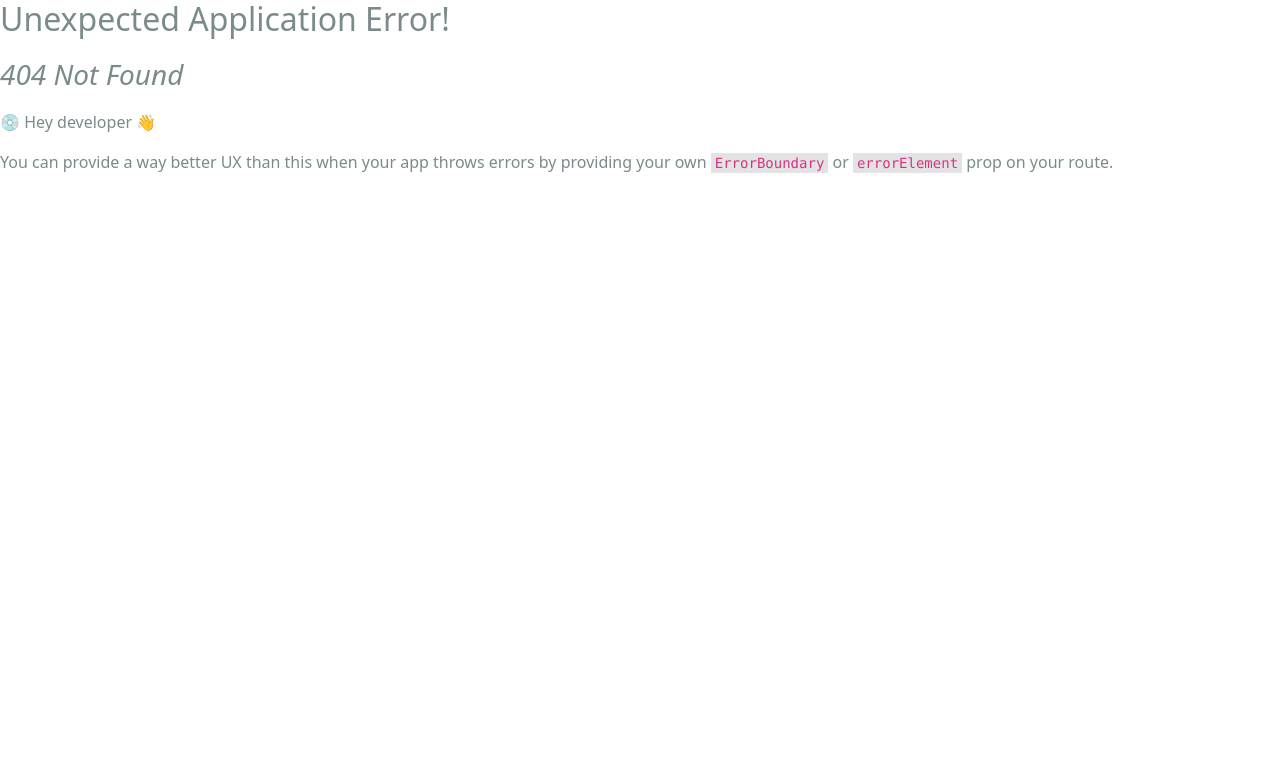
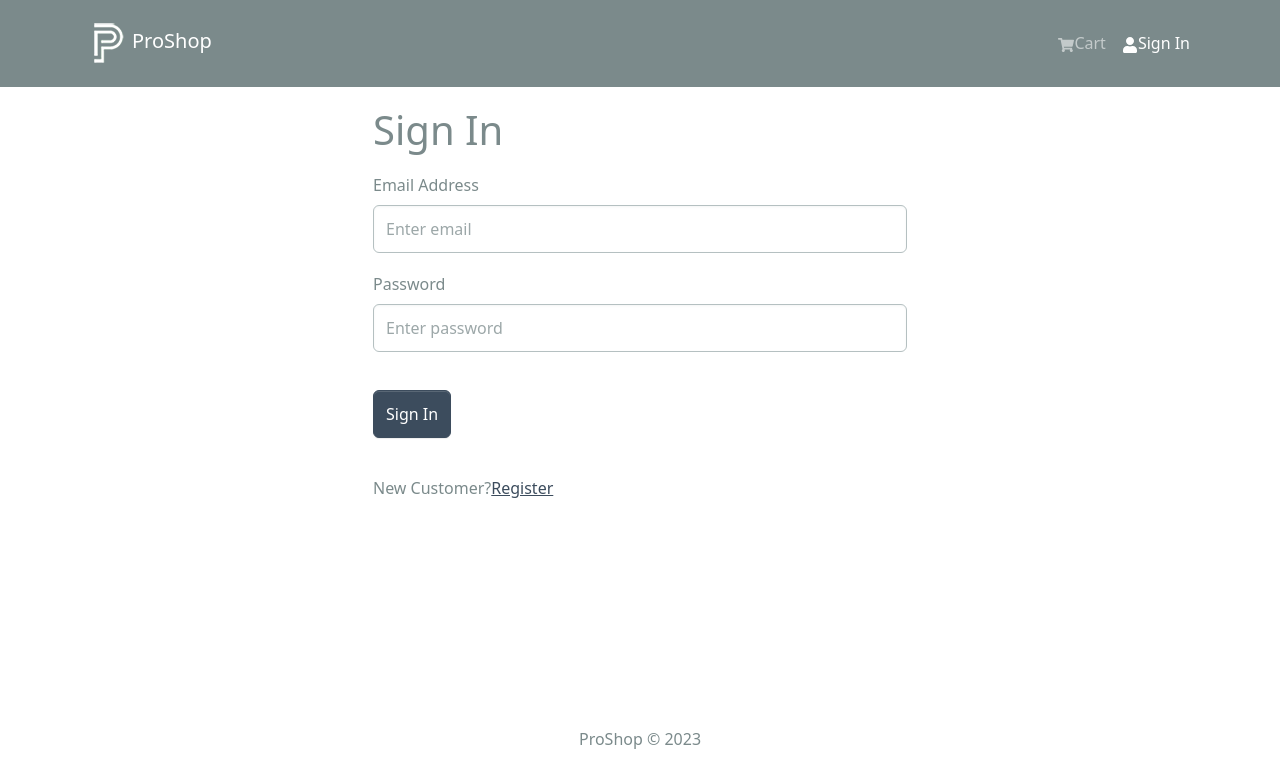
Before and after one commit to Alfredo3232/e-commerce, a React (Vite) app in the folder frontend/: page /login in a window 1280 px wide. Before the commit this address had no page. Shown: the top 784 px of the page. Built offline with nearby package versions, Linux system fonts and the light colour scheme.

Commit message:
Add login page and logic

```diff
--- a/frontend/package.json
+++ b/frontend/package.json
@@ -20,7 +20,8 @@
     "react-icons": "^4.12.0",
     "react-redux": "^8.1.3",
     "react-router-bootstrap": "^0.26.2",
-    "react-router-dom": "^6.20.0"
+    "react-router-dom": "^6.20.0",
+    "react-toastify": "^9.1.3"
   },
   "devDependencies": {
     "@types/react": "^18.2.39",
--- a/frontend/src/App.jsx
+++ b/frontend/src/App.jsx
@@ -1,8 +1,11 @@
 import { Container } from "react-bootstrap";
 import { Outlet } from "react-router-dom";
+import { ToastContainer } from "react-toastify";
+
 
 import Header from "./components/Header.jsx";
 import Footer from "./components/Footer.jsx";
+import "react-toastify/dist/ReactToastify.css";
 
 const App = () => <>
     <Header />
@@ -14,6 +17,8 @@ const App = () => <>
     </main>
 
     <Footer />
+
+    <ToastContainer />
 </>;
 
 export default App;
--- /dev/null
+++ b/frontend/src/components/FormContainer.jsx
@@ -0,0 +1,15 @@
+import {
+    Container,
+    Row,
+    Col
+} from "react-bootstrap";
+
+const FormContainer = ({ children }) => <Container>
+    <Row className="justify-content-md-center">
+        <Col xs={12} md={6}>
+            {children}
+        </Col>
+    </Row>
+</Container>;
+
+export default FormContainer;
--- a/frontend/src/components/Header.jsx
+++ b/frontend/src/components/Header.jsx
@@ -4,7 +4,8 @@ import {
     Navbar,
     Nav,
     Container,
-    Badge
+    Badge,
+    NavDropdown
 } from "react-bootstrap";
 import { FaShoppingCart, FaUser } from "react-icons/fa";
 
@@ -12,6 +13,11 @@ import logo from "../assets/logo.png";
 
 const Header = () => {
     const { cartItems } = useSelector((state) => state.cart);
+    const { userInfo } = useSelector((state) => state.auth);
+
+    const logoutHandler = () => {
+        console.log("Logout");
+    };
 
     return <header>
         <Navbar bg="dark" variant="dark" expand="md" collapseOnSelect>
@@ -28,25 +34,36 @@ const Header = () => {
                         <LinkContainer to="/cart">
                             <Nav.Link>
                                 <FaShoppingCart />Cart
-                                {
-                                    cartItems.length > 0 && (
+                                {cartItems.length > 0 && (
                                     <Badge pill bg="success" style={{ marginLeft: "5px" }}>
                                         {cartItems.reduce((a, c) => a + c.qty, 0)}
                                     </Badge>
-                                    )
-                                }
+                                )}
                             </Nav.Link>
                         </LinkContainer>
+
+                        {userInfo ? (
+                            <NavDropdown title={userInfo.name} id="username">
+                                <LinkContainer to="/profile">
+                                    <NavDropdown.Item>Profile</NavDropdown.Item>
+                                </LinkContainer>
+
+                                <NavDropdown.Item onClick={logoutHandler}>
+                                    Logout
+                                </NavDropdown.Item>
+                            </NavDropdown>
+                        ) : (
                             <LinkContainer to="/login">
                                 <Nav.Link>
                                     <FaUser />Sign In
                                 </Nav.Link>
                             </LinkContainer>
+                        )}
                     </Nav>
                 </Navbar.Collapse>
             </Container>
-        </Navbar>
-    </header>;
+        </Navbar >
+    </header >;
 };
 
 export default Header;
--- a/frontend/src/router.jsx
+++ b/frontend/src/router.jsx
@@ -13,6 +13,7 @@ import "./assets/styles/index.css";
 import HomeScreen from "./screens/HomeScreen.jsx";
 import ProductScreen from "./screens/ProductScreen.jsx";
 import CartScreen from "./screens/CartScreen.jsx";
+import LoginScreen from "./screens/LoginScreen.jsx";
 
 const router = createBrowserRouter(
     createRoutesFromElements(
@@ -20,6 +21,7 @@ const router = createBrowserRouter(
             <Route index={true} path="/" element={<HomeScreen />} />
             <Route path="/product/:id" element={<ProductScreen />} />
             <Route path="/cart" element={<CartScreen />} />
+            <Route path="/login" element={<LoginScreen />} />
         </Route>
     )
 );
--- /dev/null
+++ b/frontend/src/screens/LoginScreen.jsx
@@ -0,0 +1,103 @@
+import { useState, useEffect } from "react";
+import { useDispatch, useSelector } from "react-redux";
+import { toast } from "react-toastify";
+import {
+    Link,
+    useLocation,
+    useNavigate
+} from "react-router-dom";
+import {
+    Form,
+    Button,
+    Row,
+    Col
+} from "react-bootstrap";
+
+import FormContainer from "../components/FormContainer.jsx";
+import Loader from "../components/Loader.jsx";
+import { useLoginMutation } from "../slices/usersApiSlice.js";
+import { setCredentials } from "../slices/authSlice.js";
+
+
+const LoginScreen = () => {
+    const [email, setEmail] = useState("");
+    const [password, setPassword] = useState("");
+
+    const dispatch = useDispatch();
+    const navigate = useNavigate();
+
+    const [login, { isLoading }] = useLoginMutation();
+
+    const { userInfo } = useSelector((state) => state.auth);
+
+    const { search } = useLocation();
+    const sp = new URLSearchParams(search);
+    const redirect = sp.get("redirect") || "/";
+
+    useEffect(() => {
+        if (userInfo) {
+            navigate(redirect);
+        }
+    }, [userInfo, redirect, navigate]);
+
+    const submitHandler = async (e) => {
+        e.preventDefault();
+        try {
+            const res = await login({ email, password }).unwrap();
+
+            dispatch(setCredentials({ ...res }));
+
+            navigate(redirect);
+        } catch (err) {
+            toast.error(err?.data?.message || err.error);
+        }
+    };
+
+    return <FormContainer>
+        <h1>Sign In</h1>
+
+        <Form onSubmit={submitHandler}>
+            <Form.Group controlId="email" className="my-3">
+                <Form.Label>Email Address</Form.Label>
+                <Form.Control
+                    type="email"
+                    placeholder="Enter email"
+                    value={email}
+                    onChange={(e) => setEmail(e.target.value)}
+                ></Form.Control>
+            </Form.Group>
+
+            <Form.Group controlId="password" className="my-3">
+                <Form.Label>Password</Form.Label>
+                <Form.Control
+                    type="password"
+                    placeholder="Enter password"
+                    value={password}
+                    onChange={(e) => setPassword(e.target.value)}
+                ></Form.Control>
+            </Form.Group>
+
+            <Button
+                type="submit"
+                variant="primary"
+                className="my-3"
+                disabled={isLoading}
+            >
+                Sign In
+            </Button>
+
+            {isLoading && <Loader />}
+        </Form>
+
+        <Row className="py-3">
+            <Col>
+                New Customer?
+                <Link to={redirect ? `/register?redirect=${redirect}` : "/register"}>
+                    Register
+                </Link>
+            </Col>
+        </Row>
+    </FormContainer>;
+};
+
+export default LoginScreen;
--- /dev/null
+++ b/frontend/src/slices/authSlice.js
@@ -0,0 +1,21 @@
+import { createSlice } from "@reduxjs/toolkit";
+
+
+const initialState = {
+    userInfo: localStorage.getItem("userInfo") ? JSON.parse(localStorage.getItem("userInfo")) : null
+};
+
+const authSlice = createSlice({
+    name     : "auth",
+    initialState,
+    reducers : {
+        setCredentials: (state, action) => {
+            state.userInfo = action.payload;
+
+            localStorage.setItem("userInfo", JSON.stringify(action.payload));
+        }
+    }
+});
+
+export const { setCredentials } = authSlice.actions;
+export default authSlice.reducer;
--- /dev/null
+++ b/frontend/src/slices/usersApiSlice.js
@@ -0,0 +1,16 @@
+import { USERS_URL } from "../constants.js";
+import { apiSlice } from "./apiSlice.js";
+
+export const usersApiSlice = apiSlice.injectEndpoints({
+    endpoints: (builder) => ({
+        login: builder.mutation({
+            query: (data) => ({
+                url    : `${USERS_URL}/login`,
+                method : "POST",
+                body   : data
+            })
+        })
+    })
+});
+
+export const { useLoginMutation } = usersApiSlice;
--- a/frontend/src/store.js
+++ b/frontend/src/store.js
@@ -2,11 +2,13 @@ import { configureStore } from "@reduxjs/toolkit";
 
 import { apiSlice } from "./slices/apiSlice.js";
 import cartSliceReducer from "./slices/cartSlice.js";
+import authSliceReducer from "./slices/authSlice.js";
 
 const store = configureStore({
     reducer: {
         [apiSlice.reducerPath] : apiSlice.reducer,
-        cart                   : cartSliceReducer
+        cart                   : cartSliceReducer,
+        auth                   : authSliceReducer
     },
     middleware : (getDefaultMiddleware) => getDefaultMiddleware().concat(apiSlice.middleware),
     devTools   : true
```
Also changed, not shown: 1 other file (tests, documents, lock files or other folders). Lines whose indentation alone changed are shown as unchanged.
